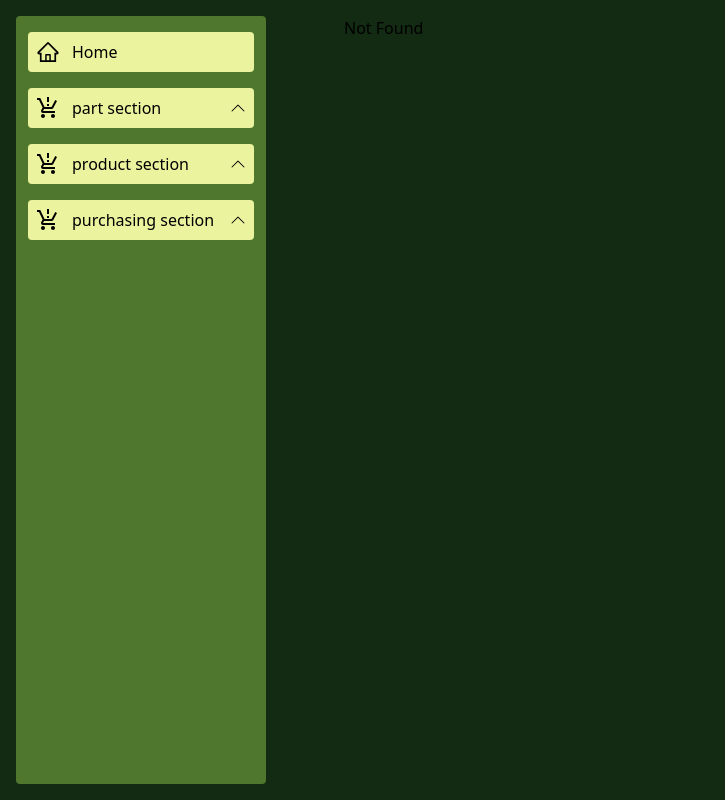
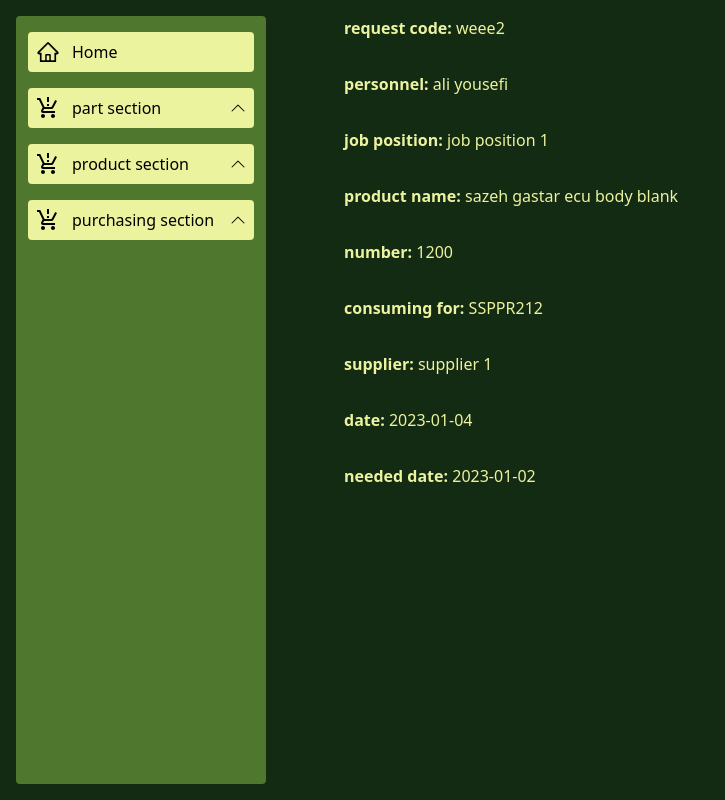
Before and after one commit to Arman-Abbasian/inventory_app_with_react_router_dom_persianVersion, a React (Create React App) app: page /PurchasingRequestList/1 in a window 1280 px wide. Before the commit this address had no page. Shown: the whole page, without its empty margins (0-725 px from the left). Built offline with nearby package versions, Linux system fonts and the light colour scheme; data requests are answered from the project's data file; the HTML template or start-up script is replaced by a standard one.

Commit message:
some changes in PurchasingRequestList

```diff
--- a/server/db.json
+++ b/server/db.json
@@ -333,7 +333,7 @@
       "requestCode": "weee2",
       "personnel": "ali yousefi",
       "jobPosition": "job position 1",
-      "whole": "sazeh gastar ecu body blank",
+      "productName": "sazeh gastar ecu body blank",
       "number": 1200,
       "consumingFor": "SSPPR212",
       "supplier": "supplier 1",
--- /dev/null
+++ b/src/components/PurchaseComponent/OnePurchaseItem .jsx
@@ -0,0 +1,19 @@
+const OnePurchaseItem = ({ productName, number, date }) => {
+  return (
+    <div className="flex items-center gap-2 bg-primary_cream rounded-sm p-2 shadow-md shadow-primary_light_green">
+      <div className="flex flex-col gap-2 flex-1">
+        <p>
+          <span className="font-bold">product name:</span> {productName}
+        </p>
+        <p>
+          <span className="font-bold">number:</span> {number}
+        </p>
+        <p>
+          <span className="font-bold">date:</span> {date}
+        </p>
+      </div>
+    </div>
+  );
+};
+
+export default OnePurchaseItem;
--- /dev/null
+++ b/src/components/PurchaseComponent/OnePurchaseItemDetail.jsx
@@ -0,0 +1,47 @@
+const OnePurchaseItemDetail = ({
+  requestCode,
+  personnel,
+  jobPosition,
+  productName,
+  number,
+  consumingFor,
+  supplier,
+  date,
+  neededDate,
+}) => {
+  return (
+    <div className="flex items-center gap-2">
+      <div className="flex flex-col gap-8 flex-1 text-primary_cream">
+        <p>
+          <span className="font-bold">request code:</span> {requestCode}
+        </p>
+        <p>
+          <span className="font-bold">personnel:</span> {personnel}
+        </p>
+        <p>
+          <span className="font-bold">job position:</span> {jobPosition}
+        </p>
+        <p>
+          <span className="font-bold">product name:</span> {productName}
+        </p>
+        <p>
+          <span className="font-bold">number:</span> {number}
+        </p>
+        <p>
+          <span className="font-bold">consuming for:</span> {consumingFor}
+        </p>
+        <p>
+          <span className="font-bold">supplier:</span> {supplier}
+        </p>
+        <p>
+          <span className="font-bold">date:</span> {date}
+        </p>
+        <p>
+          <span className="font-bold">needed date:</span> {neededDate}
+        </p>
+      </div>
+    </div>
+  );
+};
+
+export default OnePurchaseItemDetail;
--- a/src/pages/PurchaseRequest.jsx
+++ b/src/pages/PurchaseRequest.jsx
@@ -16,7 +16,7 @@ const initialValues = {
   requestCode: "",
   personnel: "",
   jobPosition: "",
-  whole: "",
+  productName: "",
   number: "",
   consumingFor: "",
   supplier: "",
@@ -28,7 +28,7 @@ const validationSchema = Yup.object({
   requestCode: Yup.string().required("request code is required"),
   personnel: Yup.string().required("applicant is required"),
   jobPosition: Yup.string().required("job position code is required"),
-  whole: Yup.string().required("product name code is required"),
+  productName: Yup.string().required("product name code is required"),
   number: Yup.number("the format is not number format").required(
     "number is required"
   ),
@@ -43,7 +43,7 @@ const validationSchema = Yup.object({
 const PurchaseRequest = () => {
   const [personnel, setPersonnel] = useState(null);
   const [jobPosition, setJobPosition] = useState(null);
-  const [whole, setWhole] = useState(null);
+  const [productName, setProductName] = useState(null);
   const [supplier, setSupplier] = useState(null);
 
   let navigate = useNavigate();
@@ -83,8 +83,8 @@ const PurchaseRequest = () => {
   //get the product name list from DB
   useEffect(() => {
     axios
-      .get(`http://localhost:4000/overallProucts`)
-      .then((res) => setWhole(res.data))
+      .get(`http://localhost:4000/overall?category=productName`)
+      .then((res) => setProductName(res.data))
       .catch((err) => toast.error(err.message));
   }, []);
 
@@ -97,7 +97,7 @@ const PurchaseRequest = () => {
   console.log(formik.errors)
   return (
     <div className="lg:flex-1">
-      {personnel && jobPosition && whole && supplier && (
+      {personnel && jobPosition && productName && supplier && (
         <form
           onSubmit={formik.handleSubmit}
           className="container mx-auto max-w-md p-2 "
@@ -127,8 +127,8 @@ const PurchaseRequest = () => {
               logo={<HiOutlineInformationCircle className="w-6 h-6 text-primary_cream" />}
             />
             <SearchSelect
-              options={whole}
-              name="whole"
+              options={productName}
+              name="productName"
               label="product name"
               formik={formik}
               logo={<HiOutlineShoppingCart className="w-6 h-6 text-primary_cream" />}
--- /dev/null
+++ b/src/pages/PurchasingItemDetail.jsx
@@ -0,0 +1,43 @@
+import axios from "axios";
+import { useEffect, useState } from "react";
+import { toast } from "react-hot-toast";
+import { useParams } from "react-router-dom";
+import OnePurchaseItemDetail from "../components/PurchaseComponent/OnePurchaseItemDetail";
+
+const PurchasingItemDetail = () => {
+  const { id } = useParams();
+  const [purchaseItem, setPurchaseItem] = useState({
+    data: null,
+    error: null,
+    loading: false,
+  });
+  useEffect(() => {
+    axios
+      .get(`http://localhost:4000/purchasingReequests/${id}`)
+      .then((res) =>
+        setPurchaseItem({ data: res.data, error: null, loading: false })
+      )
+      .catch((err) => {
+        setPurchaseItem({ data: null, error: err.message, loading: false });
+        toast.error(err.message);
+      });
+  }, []);
+
+  if (purchaseItem.loading) return <p>loading...</p>;
+  if (!purchaseItem.loading && purchaseItem.data && !purchaseItem.error)
+    return (
+      <OnePurchaseItemDetail
+        requestCode={purchaseItem.data.requestCode}
+        personnel={purchaseItem.data.personnel}
+        jobPosition={purchaseItem.data.jobPosition}
+        productName={purchaseItem.data.productName}
+        number={purchaseItem.data.number}
+        consumingFor={purchaseItem.data.consumingFor}
+        supplier={purchaseItem.data.supplier}
+        date={purchaseItem.data.date}
+        neededDate={purchaseItem.data.neededDate}
+      />
+    );
+};
+
+export default PurchasingItemDetail;
--- a/src/pages/PurchasingRequestList.jsx
+++ b/src/pages/PurchasingRequestList.jsx
@@ -1,27 +1,32 @@
 import axios from "axios";
 import { useEffect, useState } from "react";
 import { toast } from "react-hot-toast";
+import { Link } from "react-router-dom";
+import OnePurchaseItem from "../components/PurchaseComponent/OnePurchaseItem ";
 
 const PurchasingRequestList = () => {
   const [allPurchasingRequests, setAllPurchasingRequest] = useState(null);
   useEffect(() => {
     axios
       .get(`http://localhost:4000/purchasingReequests`)
-      .then(res=>setAllPurchasingRequest(res.data))
+      .then((res) => setAllPurchasingRequest(res.data))
       .catch((err) => toast.error(err.message));
   }, []);
 
-  return( <div>
-    {allPurchasingRequests &&
-     allPurchasingRequests.map(item=>(
-      <p>{item.requestCode}</p>
-     ))
-    }
-
-
-  </div>
-  )
-
+  return (
+    <div>
+      {allPurchasingRequests &&
+        allPurchasingRequests.map((item) => (
+          <Link to={`/PurchasingRequestList/${item.id}`} key={item.id}>
+            <OnePurchaseItem
+              productName={item.productName}
+              number={item.number}
+              date={item.date}
+            />
+          </Link>
+        ))}
+    </div>
+  );
 };
 
 export default PurchasingRequestList;
--- a/src/routes.js
+++ b/src/routes.js
@@ -21,6 +21,7 @@ import ExitProductsList from "./pages/ExitProductsList";
 import PurchaseRequest from "./pages/PurchaseRequest";
 import Purchasing from "./pages/Purchasing";
 import PurchasingRequestList from "./pages/PurchasingRequestList";
+import PurchasingItemDetail from "./pages/PurchasingItemDetail";
 
 
 const Routee = () => {
@@ -50,6 +51,7 @@ const Routee = () => {
             <Route path="/PurchaseRequest"  element={<PurchaseRequest />} />
             <Route path="/Purchasing"  element={<Purchasing />} />
             <Route path="/PurchasingRequestList"  element={<PurchasingRequestList />} />
+            <Route path="/PurchasingRequestList/:id"  element={<PurchasingItemDetail />} />
 
 
             <Route path="/*" element={<NotFound />} />
```
